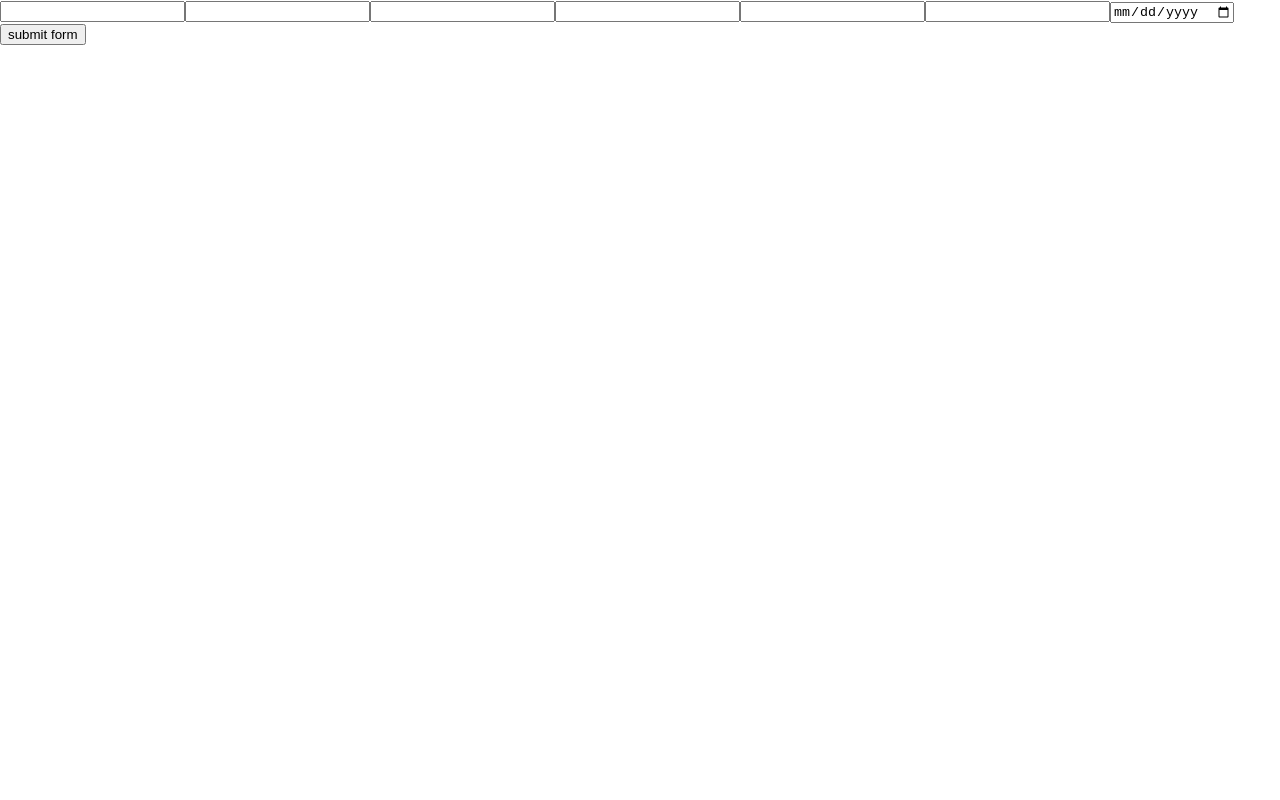
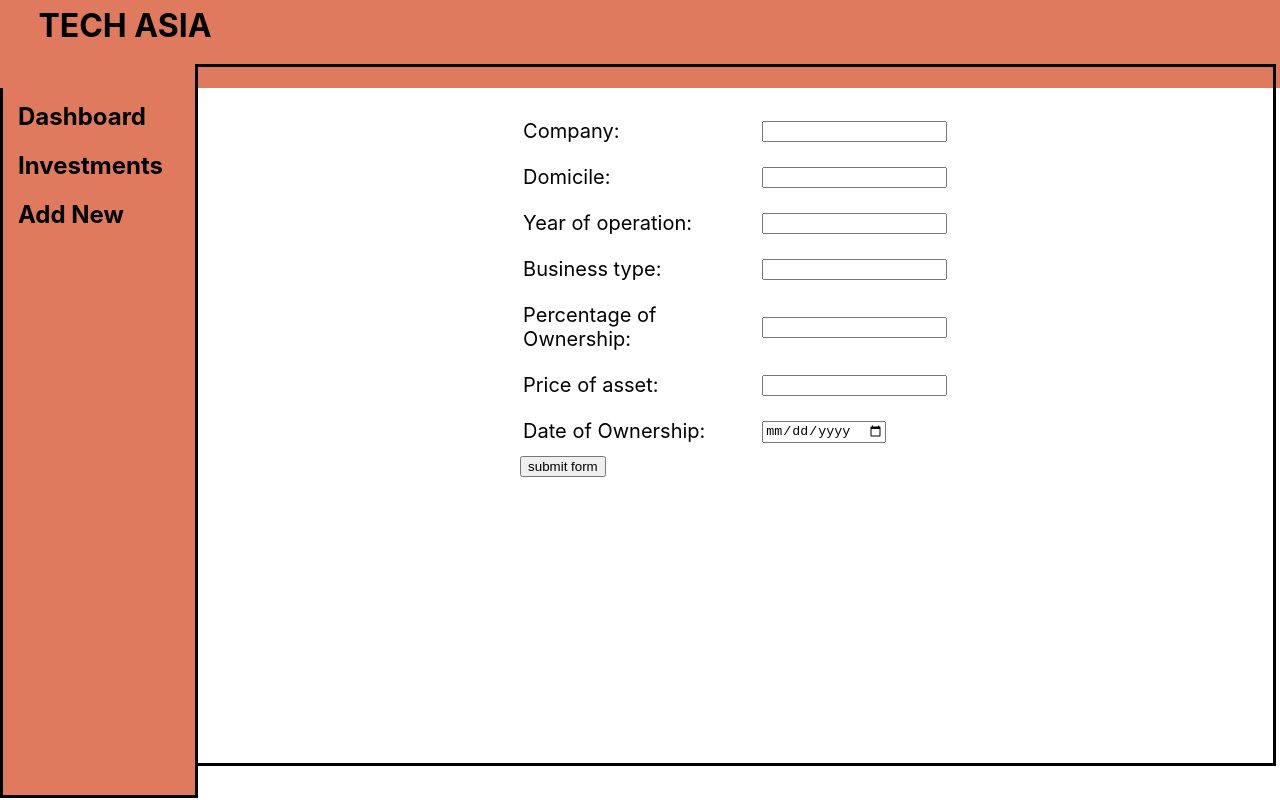
Before and after one commit to kevinMatthewT/Capstone-Project, a React (Create React App) app in the folder client/: page /investments/form in a window 1280 px wide. Built offline with nearby package versions, Linux system fonts and the light colour scheme.

Commit message:
designing the page

```diff
--- a/client/src/components/Sidebar.jsx
+++ b/client/src/components/Sidebar.jsx
@@ -8,13 +8,12 @@ function Sidebar() {
     return (
       <>
         <div className='sidebar-container'>
-          <h1 className='Logo'>
-            TECH ASIA
-          </h1>
 
-          <h2 onClick={()=>navigate("/")}>home</h2>
-          <h2 onClick={()=>navigate("/investments")}>investment</h2>
-          <h2 onClick={()=>navigate("/investments/form")}>add investment</h2>
+          <div className='pages-list'>
+            <h2 onClick={()=>navigate("/")}>Dashboard</h2>
+            <h2 onClick={()=>navigate("/investments")}>Investments</h2>
+            <h2 onClick={()=>navigate("/investments/form")}>Add New</h2>
+          </div>
         </div>
       </>
     )
--- a/client/src/components/Topbar.jsx
+++ b/client/src/components/Topbar.jsx
@@ -1,10 +1,13 @@
-import './styles/Sidebar.css'
+import './styles/Topbar.css'
 
 function Topbar() {
 
     return (
       <>
         <div className='topbar-container'>
+        <h1 className='Logo'>
+            TECH ASIA
+          </h1>
         </div>
       </>
     )
--- a/client/src/components/styles/Sidebar.css
+++ b/client/src/components/styles/Sidebar.css
@@ -3,10 +3,11 @@
     height: 99vh;
     border: solid;
     float: left;
-    background-color: ;
+    background-color:#E07A5F ;
 }
 
-.Logo{
-    margin-left:5%;
-
+.pages-list{
+    top:10%;
+    position: relative;
+    left: 15px;
 }
--- a/client/src/components/styles/Topbar.css
+++ b/client/src/components/styles/Topbar.css
@@ -1,3 +1,13 @@
 .topbar-container{
-    border: solid;
+    width: 100%;
+    height:11%;
+    position: absolute;
+    top: 0;
+    background-color:#E07A5F ;
 }
+
+.Logo{
+    margin-left:3%;
+    top: -15px;
+    position: relative;
+}
--- a/client/src/screens/InvestorForm.jsx
+++ b/client/src/screens/InvestorForm.jsx
@@ -1,6 +1,12 @@
 import { useEffect, useState } from 'react'
 import axios from 'axios';
 import { useNavigate } from 'react-router-dom';
+
+//components
+import Sidebar from '../components/Sidebar'
+import Topbar from '../components/Topbar'
+
+import "./styles/InvestorForm.css"
 
 function InvestorForm() {
 //   const [investments, setInvestment] = useState('');
@@ -36,22 +42,50 @@ function InvestorForm() {
             Price_Asset,
             Date_Of_Ownership
         })
-    .then(navigate('/investments'))
+    .then(alert("New investment added"),navigate('/investments'))
     .catch(err=>console.log(err));
     }
 
   return (
     <>
-    <form onSubmit={handleSubmit}>
-        <input type='text' value={Company} onChange={(e)=>setCompany(e.target.value)}/>
-        <input type='text' value={Domicile} onChange={(e)=>setDomicile(e.target.value)}/>
-        <input type='number' value={Year_Of_Operation} onChange={(e)=>setYear_Of_Operation(e.target.value)}/>
-        <input type='text' value={Business} onChange={(e)=>setBusiness(e.target.value)}/>
-        <input type='number' value={Percentage_Ownership} onChange={(e)=>setPercentage_Ownership(e.target.value)}/>
-        <input type='number' value={Price_Asset} onChange={(e)=>setPrice_Asset(e.target.value)}/>
-        <input type='date' value={Date_Of_Ownership} onChange={(e)=>setDate_Of_Ownership(e.target.value)}/>
+    <Sidebar/>
+    <Topbar/>
+
+    <div className='form-container'>
+      <form onSubmit={handleSubmit} className='form-box'>
+        <table>
+          <tr>
+            <td className='form-field-name'>Company:</td>
+            <td><input type='text' value={Company} onChange={(e)=>setCompany(e.target.value)}/></td>
+          </tr>
+          <tr>
+            <td className='form-field-name'>Domicile:</td>
+            <td><input type='text' value={Domicile} onChange={(e)=>setDomicile(e.target.value)}/></td>
+          </tr>
+          <tr>
+            <td className='form-field-name'>Year of operation:</td>
+            <td><input type='number' value={Year_Of_Operation} onChange={(e)=>setYear_Of_Operation(e.target.value)}/></td>
+          </tr>
+          <tr>
+            <td className='form-field-name'>Business type:</td>
+            <td><input type='text' value={Business} onChange={(e)=>setBusiness(e.target.value)}/></td>
+          </tr>
+          <tr>
+            <td className='form-field-name'>Percentage of Ownership:</td>
+            <td><input type='number' value={Percentage_Ownership} onChange={(e)=>setPercentage_Ownership(e.target.value)}/></td>
+          </tr>
+          <tr>
+            <td className='form-field-name'>Price of asset:</td>
+            <td><input type='number' value={Price_Asset} onChange={(e)=>setPrice_Asset(e.target.value)}/></td>
+          </tr>
+          <tr>
+            <td className='form-field-name'>Date of Ownership:</td>
+            <td><input type='date' value={Date_Of_Ownership} onChange={(e)=>setDate_Of_Ownership(e.target.value)}/></td>
+          </tr>
+        </table>
         <button type='submit'>submit form</button>
-    </form>
+      </form>
+    </div>
 
     </>
   )
--- /dev/null
+++ b/client/src/screens/styles/InvestorForm.css
@@ -0,0 +1,21 @@
+.form-container{
+    border: solid;
+    width: 84%;
+    position: absolute;
+    margin-left: 15.2%;
+    margin-top: 5%;
+    height: 87vh;
+}
+
+.form-box{
+    position: relative;
+    width: 40%;
+    left: 30%;
+    top: 40px;
+}
+
+.form-field-name{
+    font-size: 20px;
+    padding-top: 10px;
+    padding-bottom: 10px;
+}
```
